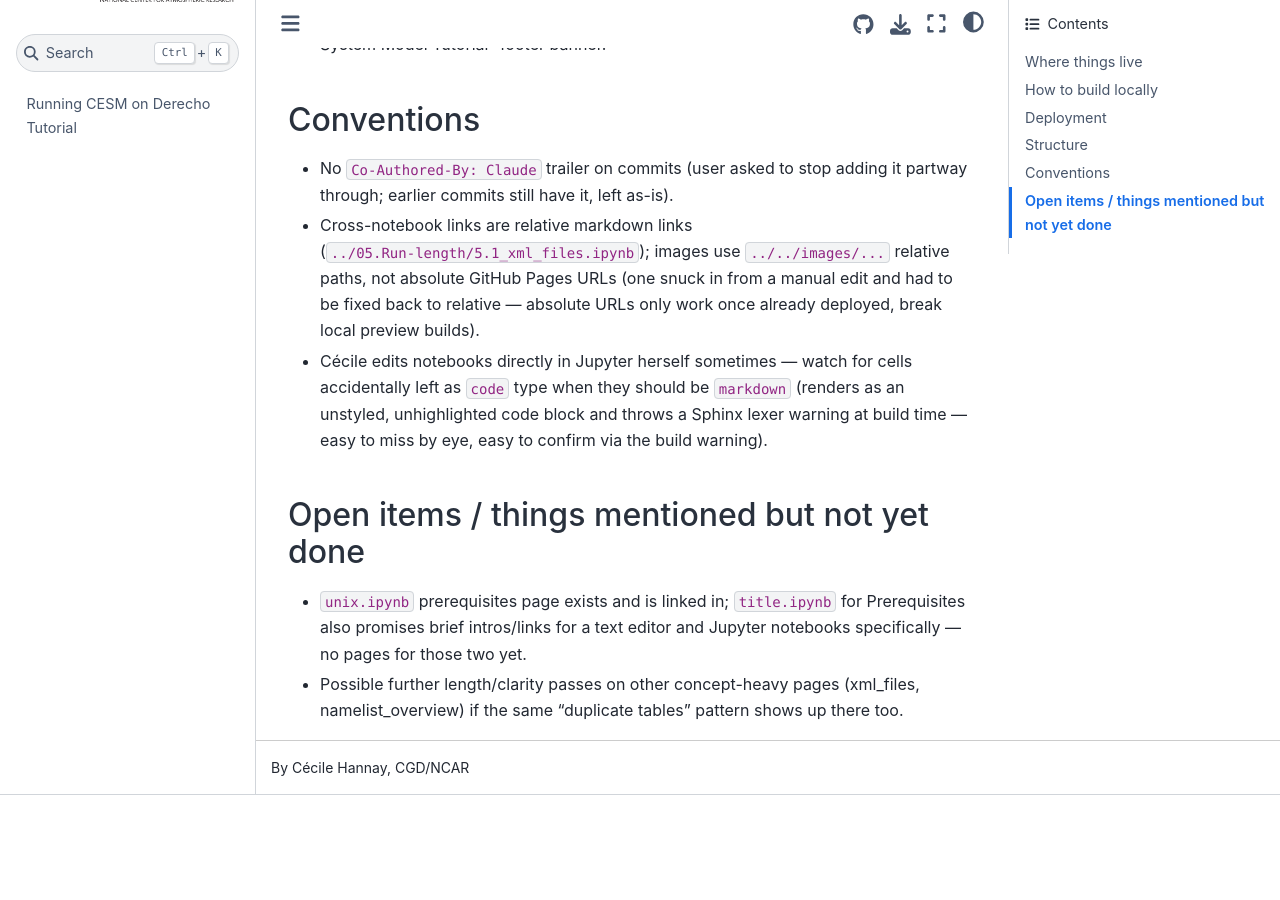
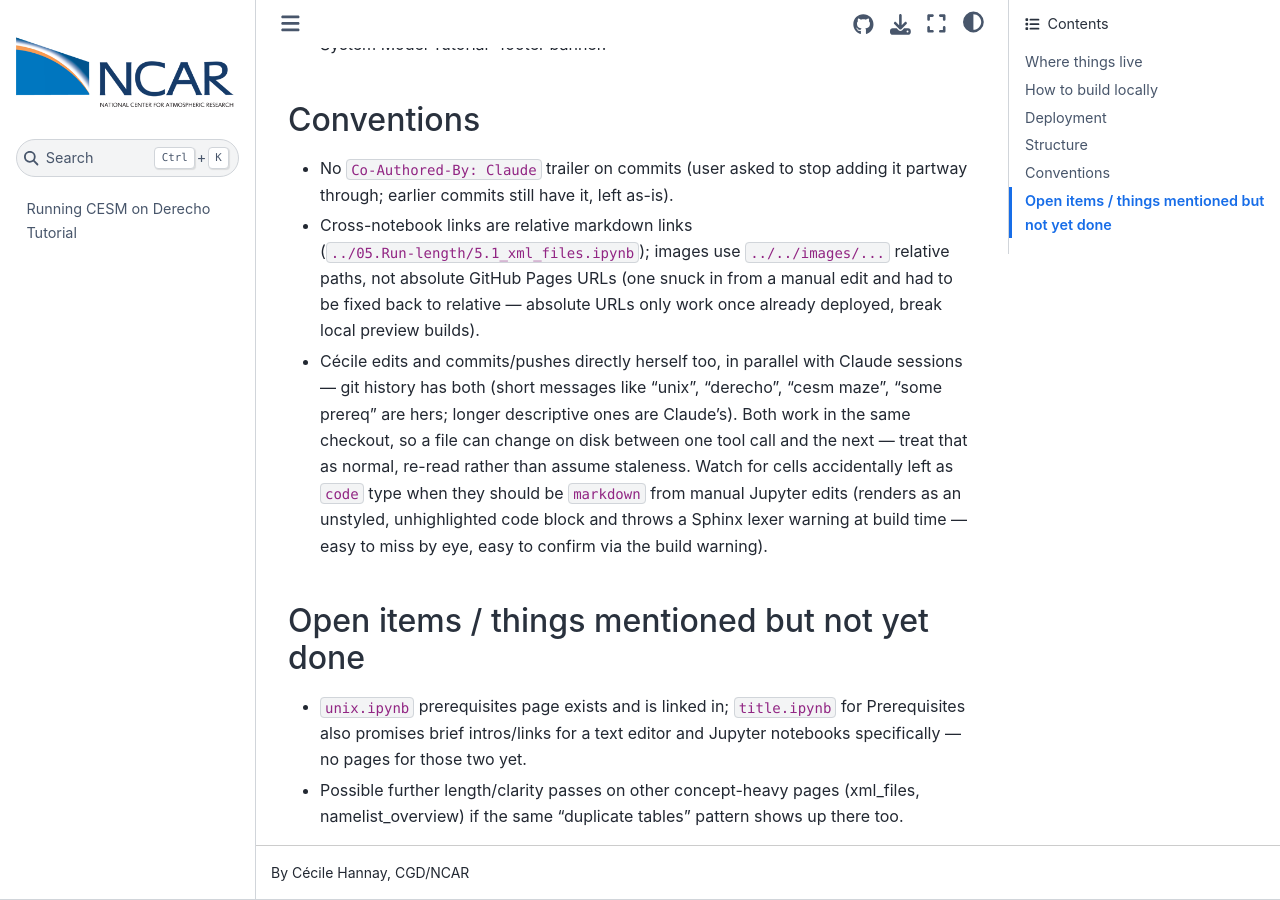
Before and after one commit to cecilehannay/CESM-Tutorial-CU, a Jupyter Book: the page built from Notes.md, in a window 1280 px wide and 900 px high, scrolled down 1882 px. Built offline with Jupyter Book 1.0.4 settings and Sphinx 7.4.7 and the Sphinx Book theme 1.1.4, drawn with Linux system fonts in a browser that asks for light colours; pages that are not in the unit, such as notebooks, are missing from menus; before the commit the page ends 2677 px from its top, so only the background shows below that.

Commit message:
Notes.md: clarify parallel edit/commit workflow with Cecile's own Jupyter sessions

```diff
--- a/Notes.md
+++ b/Notes.md
@@ -71,10 +71,14 @@
   images use `../../images/...` relative paths, not absolute GitHub Pages URLs (one snuck in
   from a manual edit and had to be fixed back to relative — absolute URLs only work once
   already deployed, break local preview builds).
-- Cécile edits notebooks directly in Jupyter herself sometimes — watch for cells accidentally
-  left as `code` type when they should be `markdown` (renders as an unstyled, unhighlighted
-  code block and throws a Sphinx lexer warning at build time — easy to miss by eye, easy to
-  confirm via the build warning).
+- Cécile edits and commits/pushes directly herself too, in parallel with Claude sessions —
+  git history has both (short messages like "unix", "derecho", "cesm maze", "some prereq" are
+  hers; longer descriptive ones are Claude's). Both work in the same checkout, so a file can
+  change on disk between one tool call and the next — treat that as normal, re-read rather
+  than assume staleness. Watch for cells accidentally left as `code` type when they should be
+  `markdown` from manual Jupyter edits (renders as an unstyled, unhighlighted code block and
+  throws a Sphinx lexer warning at build time — easy to miss by eye, easy to confirm via the
+  build warning).
 
 ## Open items / things mentioned but not yet done
 
```
